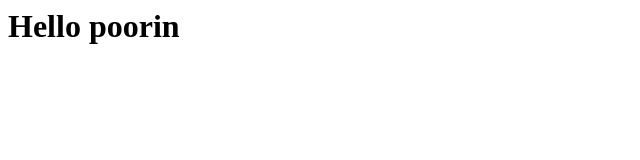
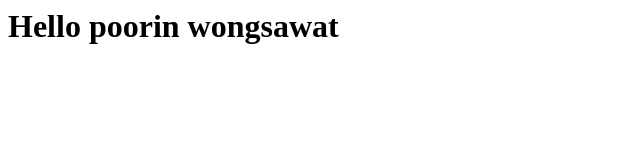
Before and after one commit to PoorinWong/test-project, a plain HTML site: page index.html in a window 1280 px wide. Shown: the whole page, without its empty margins (0-640 px from the left). Drawn offline with Linux system fonts and the light colour scheme.

Commit message:
add sername

```diff
--- a/index.html
+++ b/index.html
@@ -1,7 +1,7 @@
 <html>
 
     <body>
-        <h1>Hello poorin</h1>
+        <h1>Hello poorin wongsawat</h1>
     </body>
 
 
```
